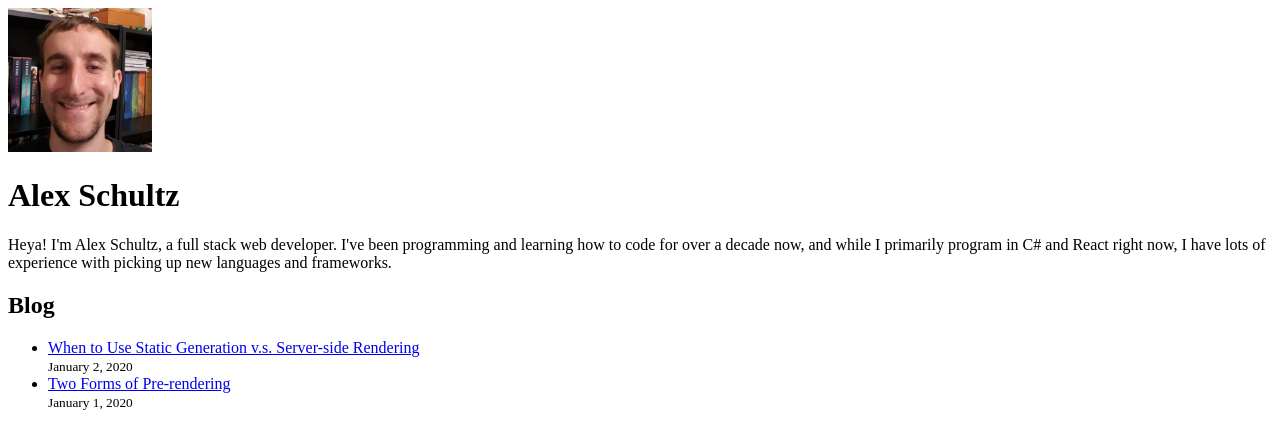
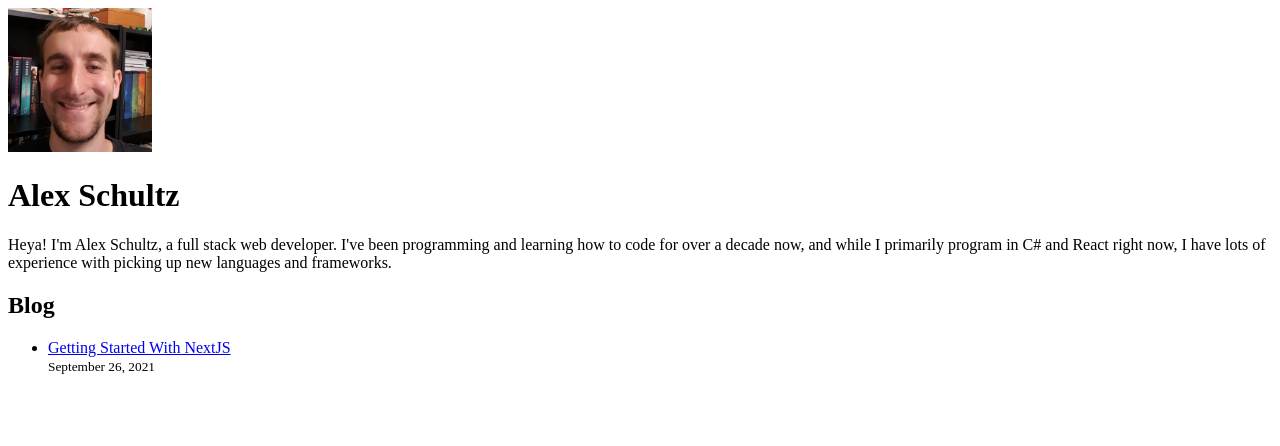
Before and after one commit to AlexanderSchultz/geeky-smiles-site, a Next.js app: page / in a window 1280 px wide. Shown: the top 446 px of the page. Built offline with nearby package versions, Linux system fonts and the light colour scheme.

Commit message:
Update layout props and add first blog post

```diff
--- a/components/layout.tsx
+++ b/components/layout.tsx
@@ -8,11 +8,10 @@ export const siteTitle = 'Alex Schultz\'s Personal Blog';
 
 interface LayoutProps {
   children: ReactChild | ReactChild[];
-  home: boolean;
+  home?: boolean;
 }
 
-export default function Layout({ children, home }: LayoutProps) {
-  return (
+const Layout = ({ children, home }: LayoutProps) => (
   <div className="container mx-auto px-4 mt-12 mb-24 mx-auto max-w-xl">
     <Head>
       <link rel="icon" href="/favicon.ico" />
@@ -72,4 +71,9 @@ export default function Layout({ children, home }: LayoutProps) {
     )}
   </div>
 );
-}
+
+Layout.defaultProps = {
+  home: false,
+};
+
+export default Layout;
--- /dev/null
+++ b/posts/getting-started-with-nextjs.md
@@ -0,0 +1,14 @@
+---
+title: 'Getting Started With NextJS'
+date: '2021-09-26'
+---
+
+I've been programming for a decade and never had my own blog. After running into a reference for [NextJS](https://nextjs.org) on [Hacker News](https://news.ycombinator.com) this past week, and going through their tutorial, I figured it was a great time to get my own blog set up. Especially since I bought a custom domain earlier this year!
+
+I made some changes as I was going through their tutorial. First, I decided to get started with the TypeScript example instead of the default JavaScript. JavaScript's loose typing can be fun, but I really prefer the guiderails of a stronger type system.
+
+The other major change is that I'm using [Tailwind](https://tailwindcss.com) for the styling. It's not quite as pretty as their example, but it works, and I get to learn a new tool.
+
+My current plan is to write a new blog post every week, with what I learned throughout the week.
+
+My immediate goal is for this week is to get Tailwind to play nicely with the Markdown files I'm using to write each blog post.
--- a/posts/pre-rendering.md
+++ /dev/null
@@ -1,11 +0,0 @@
----
-title: 'Two Forms of Pre-rendering'
-date: '2020-01-01'
----
-
-Next.js has two forms of pre-rendering: **Static Generation** and **Server-side Rendering**. The difference is in **when** it generates the HTML for a page.
-
-- **Static Generation** is the pre-rendering method that generates the HTML at **build time**. The pre-rendered HTML is then _reused_ on each request.
-- **Server-side Rendering** is the pre-rendering method that generates the HTML on **each request**.
-
-Importantly, Next.js lets you **choose** which pre-rendering form to use for each page. You can create a "hybrid" Next.js app by using Static Generation for most pages and using Server-side Rendering for others.
--- a/posts/ssg-ssr.md
+++ /dev/null
@@ -1,19 +0,0 @@
----
-title: 'When to Use Static Generation v.s. Server-side Rendering'
-date: '2020-01-02'
----
-
-We recommend using **Static Generation** (with and without data) whenever possible because your page can be built once and served by CDN, which makes it much faster than having a server render the page on every request.
-
-You can use Static Generation for many types of pages, including:
-
-- Marketing pages
-- Blog posts
-- E-commerce product listings
-- Help and documentation
-
-You should ask yourself: "Can I pre-render this page **ahead** of a user's request?" If the answer is yes, then you should choose Static Generation.
-
-On the other hand, Static Generation is **not** a good idea if you cannot pre-render a page ahead of a user's request. Maybe your page shows frequently updated data, and the page content changes on every request.
-
-In that case, you can use **Server-Side Rendering**. It will be slower, but the pre-rendered page will always be up-to-date. Or you can skip pre-rendering and use client-side JavaScript to populate data.
```
Lines whose indentation alone changed are shown as unchanged.
